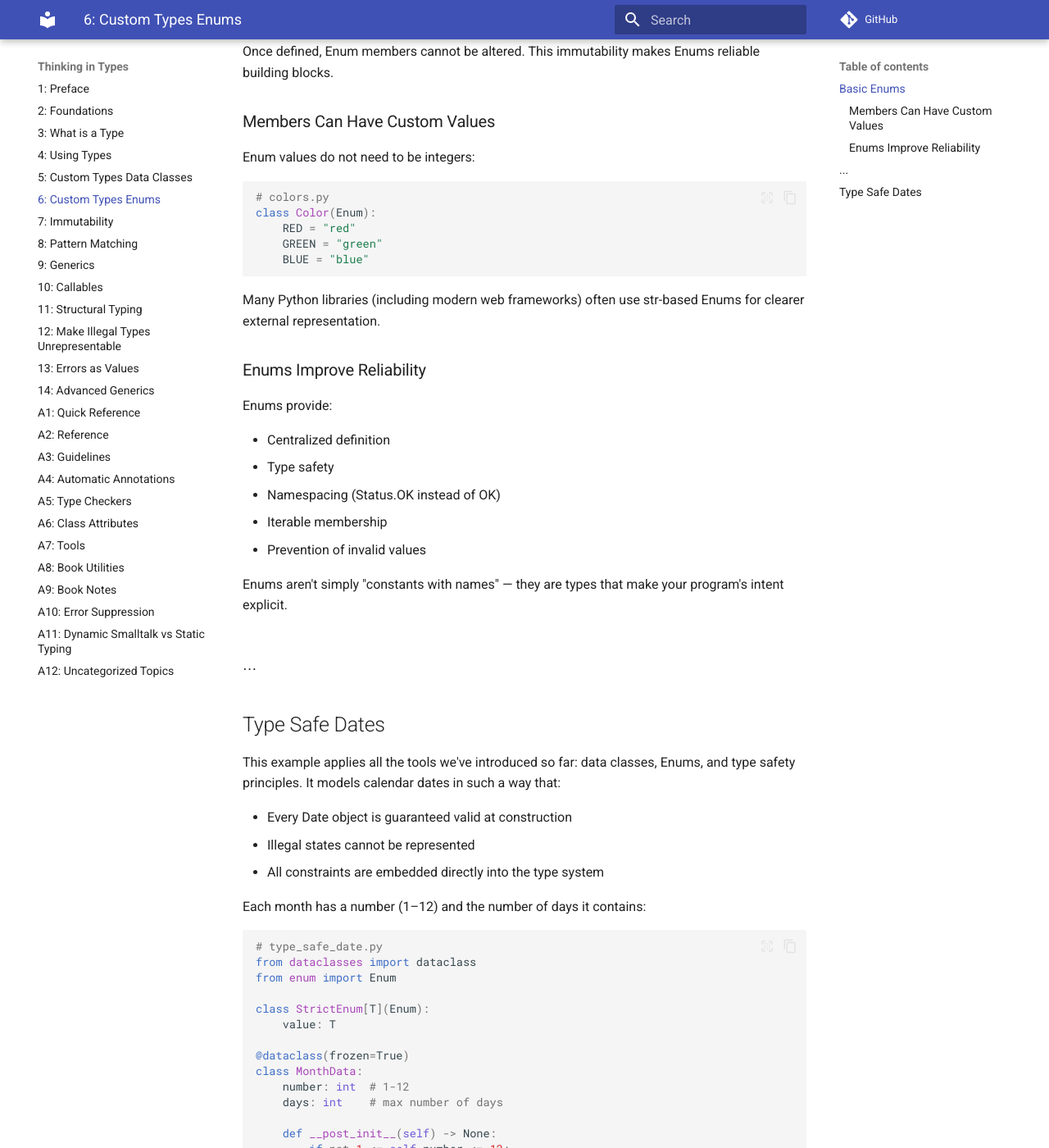
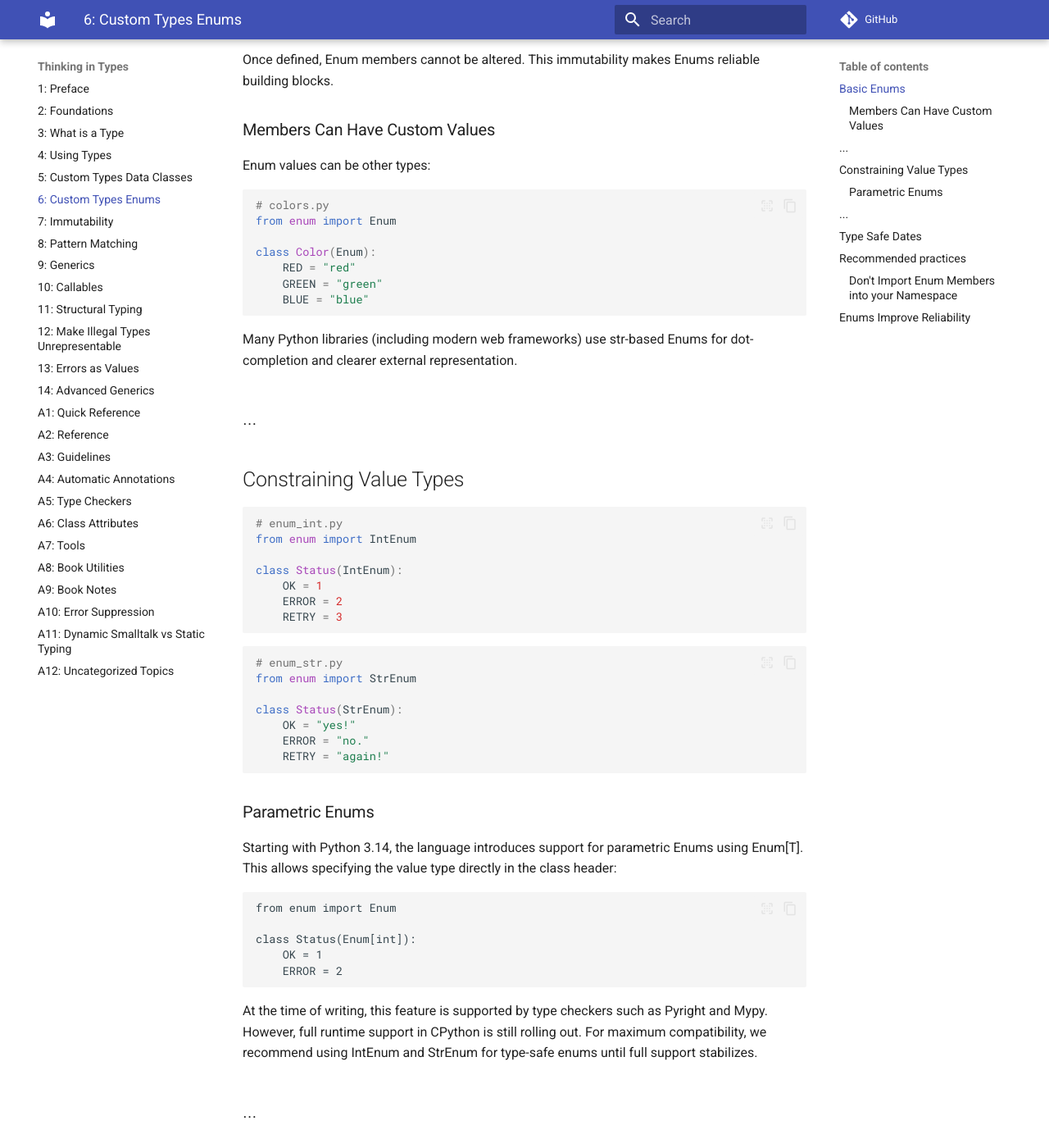
Before and after one commit to ThinkingInTypes/ThinkingInTypes.github.io, an MkDocs documentation site: the page built from Chapters/C06_Custom_Types_Enums.md, in a window 1280 px wide and 1400 px high, scrolled down 2327 px. Shown: the whole window at 82% size. Built offline with MkDocs 1.6.1 and Material for MkDocs 9.7.7, drawn with Linux system fonts in a browser that asks for light colours; comment, search, counter and statistics services are not loaded; some of the changed text lies outside the part shown.

Commit message:
Update C06_Custom_Types_Enums.md

````diff
--- a/Chapters/C06_Custom_Types_Enums.md
+++ b/Chapters/C06_Custom_Types_Enums.md
@@ -1,6 +1,8 @@
 # Custom Types: Enums
 
-> When you find yourself creating a lookup table, dictionary, or registry, consider whether an Enum provides a better, type-safe solution.
+> When you find yourself creating a lookup table, dictionary, or registry, consider whether an `Enum` provides a better, type-safe solution.
+
+// Can you import an Enum namespace so you don't have to qualify the names? (yes, but discouraged)
 
 Often, part of your domain consists of a fixed set of choices:
 
@@ -31,7 +33,7 @@
 Enums aren't just for simple values.
 While most programmers initially encounter Enums as collections of named integers, Python’s Enum system is far more powerful:
 
-- Enum members can hold any kind of object — not just numbers or strings.
+- Enum members can hold any kind of object--not just numbers or strings.
 - You can attach behavior directly to Enum members.
 - Enums can serve as registries, configuration models, and even state machines.
 
@@ -46,6 +48,7 @@
 ```python
 # status.py
 from enum import Enum
+from book_utils import Catch
 
 class Status(Enum):
     OK = 1
@@ -67,16 +70,12 @@
     print(s.name, s.value)
 
 # Invalid member access:
-try:
+with Catch():
     Status(4)
-except ValueError as e:
-    print(e)
 
-# Members are immutable:
-try:
-    Status.OK.value = 42  # AttributeError
-except e:
-    print(e)
+# Enum members are immutable:
+with Catch():
+    Status.OK.value = 42  # type: ignore
 ```
 
 Instead of assigning raw integers or strings, we use the Enum members.
@@ -101,29 +100,59 @@
 
 ### Members Can Have Custom Values
 
-Enum values do not need to be integers:
+Enum values can be other types:
 
 ```python
 # colors.py
+from enum import Enum
+
 class Color(Enum):
     RED = "red"
     GREEN = "green"
     BLUE = "blue"
 ```
 
-Many Python libraries (including modern web frameworks) often use str-based Enums for clearer external representation.
+Many Python libraries (including modern web frameworks) use str-based Enums for dot-completion and clearer external representation.
 
-### Enums Improve Reliability
+## ...
 
-Enums provide:
+## Constraining Value Types
 
-- Centralized definition
-- Type safety
-- Namespacing (Status.OK instead of OK)
-- Iterable membership
-- Prevention of invalid values
+```python
+# enum_int.py
+from enum import IntEnum
 
-Enums aren't simply "constants with names" — they are types that make your program's intent explicit.
+class Status(IntEnum):
+    OK = 1
+    ERROR = 2
+    RETRY = 3
+```
+
+```python
+# enum_str.py
+from enum import StrEnum
+
+class Status(StrEnum):
+    OK = "yes!"
+    ERROR = "no."
+    RETRY = "again!"
+```
+
+### Parametric Enums
+
+Starting with Python 3.14, the language introduces support for parametric Enums using Enum[T]. This allows specifying the value type directly in the class header:
+
+```text
+from enum import Enum
+
+class Status(Enum[int]):
+    OK = 1
+    ERROR = 2
+```
+
+At the time of writing, this feature is supported by type checkers such as Pyright and Mypy.
+However, full runtime support in CPython is still rolling out.
+For maximum compatibility, we recommend using IntEnum and StrEnum for type-safe enums until full support stabilizes.
 
 ## ...
 
@@ -143,44 +172,40 @@
 from dataclasses import dataclass
 from enum import Enum
 
-class StrictEnum[T](Enum):
-    value: T
-
 @dataclass(frozen=True)
-class MonthData:
-    number: int  # 1-12
-    days: int    # max number of days
+class MonthValue:
+    number: int
+    days: int    # Number of days in the month
 
     def __post_init__(self) -> None:
         if not 1 <= self.number <= 12:
             raise ValueError(f"Invalid month number: {self.number}")
+        if not 1 <= self.days <= 31:
+            raise ValueError(f"Invalid days in month: {self.days}")
 
-    def is_valid_day(self, day: int) -> bool:
-        return 1 <= day <= self.days
-
-    def check_day(self, day: int) -> None:
-        if not self.is_valid_day(day):
+    def valid_day(self, day: int) -> None:
+        if not 1 <= day <= self.days:
             raise ValueError(f"Invalid day {day} for month {self.number}")
 
-class Month(StrictEnum[MonthData]):
-    JANUARY = MonthData(1, 31)
-    FEBRUARY = MonthData(2, 28)
-    MARCH = MonthData(3, 31)
-    APRIL = MonthData(4, 30)
-    MAY = MonthData(5, 31)
-    JUNE = MonthData(6, 30)
-    JULY = MonthData(7, 31)
-    AUGUST = MonthData(8, 31)
-    SEPTEMBER = MonthData(9, 30)
-    OCTOBER = MonthData(10, 31)
-    NOVEMBER = MonthData(11, 30)
-    DECEMBER = MonthData(12, 31)
+class Month(Enum):  # Enum[MonthValue]
+    JANUARY = MonthValue(1, 31)
+    FEBRUARY = MonthValue(2, 28)
+    MARCH = MonthValue(3, 31)
+    APRIL = MonthValue(4, 30)
+    MAY = MonthValue(5, 31)
+    JUNE = MonthValue(6, 30)
+    JULY = MonthValue(7, 31)
+    AUGUST = MonthValue(8, 31)
+    SEPTEMBER = MonthValue(9, 30)
+    OCTOBER = MonthValue(10, 31)
+    NOVEMBER = MonthValue(11, 30)
+    DECEMBER = MonthValue(12, 31)
 
     def __str__(self) -> str:
         return self.name
 
     @classmethod
-    def from_number(cls, month_number: int) -> Month:
+    def number(cls, month_number: int) -> Month:
         for m in cls:
             if m.value.number == month_number:
                 return m
@@ -195,21 +220,18 @@
     def __post_init__(self) -> None:
         if self.year <= 0:
             raise ValueError(f"Invalid year: {self.year}")
-        self.month.value.check_day(self.day)
+        self.month.value.valid_day(self.day)
 
     def __str__(self) -> str:
         return f"{self.year}-{self.month.value.number:02}-{self.day:02}"
 ```
 
-The MonthData class ensures that no invalid month definitions can exist.
-The Month Enum serves as a registry of legal months.
-Day validity is enforced inside MonthData.
+The `MonthValue` class enforces data validity by ensuring no invalid month definitions can exist.
+The `Month` `Enum` serves as a registry of legal months.
 
-Next we combine years, months, and days into a single type-safe structure, `Date`.
-Every Date object is validated at creation time.
-You can only create legal dates — illegal states are unrepresentable.
-
-Sample usage:
+Years, months, and days are combined into a single type-safe structure, `Date`.
+Every `Date` object is validated at creation time.
+You can only create legal dates--illegal states are unrepresentable:
 
 ```python
 # type_safe_date_demo.py
@@ -241,4 +263,49 @@
 All invariants live in one place: the data model.
 Construction enforces correctness.
 The type checker ensures we cannot accidentally confuse months, days, or years.
-Errors are caught at the boundary: when invalid data is provided.
+Errors are caught at the boundary when invalid data is provided.
+
+## Recommended practices
+
+### Don't Import Enum Members into your Namespace
+
+By design, Enums serve as namespaces, preserving both type safety and namespace clarity.
+
+It's possible to remove the qualification:
+
+```python
+# direct_value_names.py
+from enum import Enum
+
+class Status(Enum):
+    OK = 1
+    ERROR = 2
+
+OK = Status.OK
+ERROR = Status.ERROR
+
+# Programmatically:
+globals().update(Status.__members__)
+
+s: Status = OK
+s = ERROR
+```
+
+This works.
+But it pollutes your global namespace.
+You lose the explicit association between member and Enum.
+It becomes unclear what Enum OK belongs to.
+Type checkers can no longer infer the Enum type automatically.
+Readability suffers.
+
+## Enums Improve Reliability
+
+Enums provide:
+
+- Centralized definition
+- Type safety
+- Namespacing (Status.OK instead of OK)
+- Iterable membership
+- Prevention of invalid values
+
+Enums aren't simply "constants with names"--they are types that make your program's intent explicit.
````
Also changed, not shown: other parts of Chapters/C06_Custom_Types_Enums.md (+4 -4 lines).
